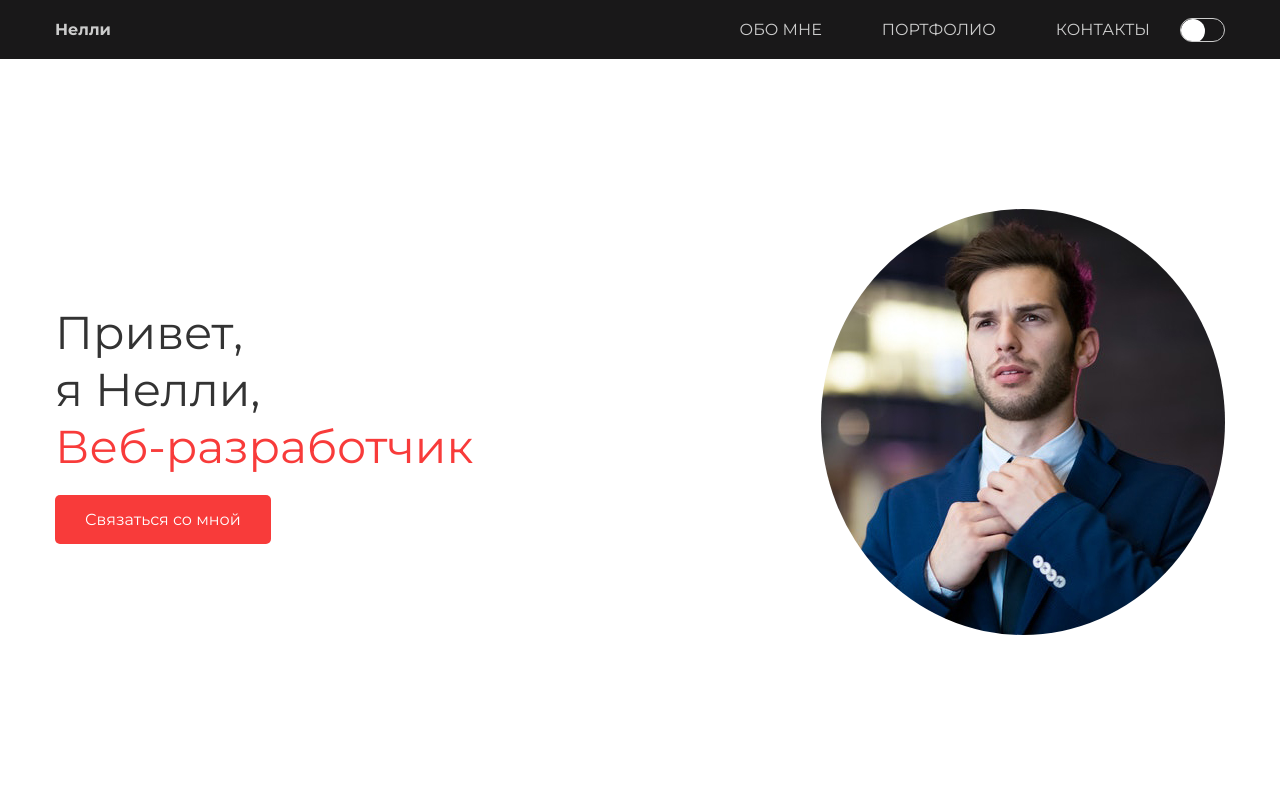
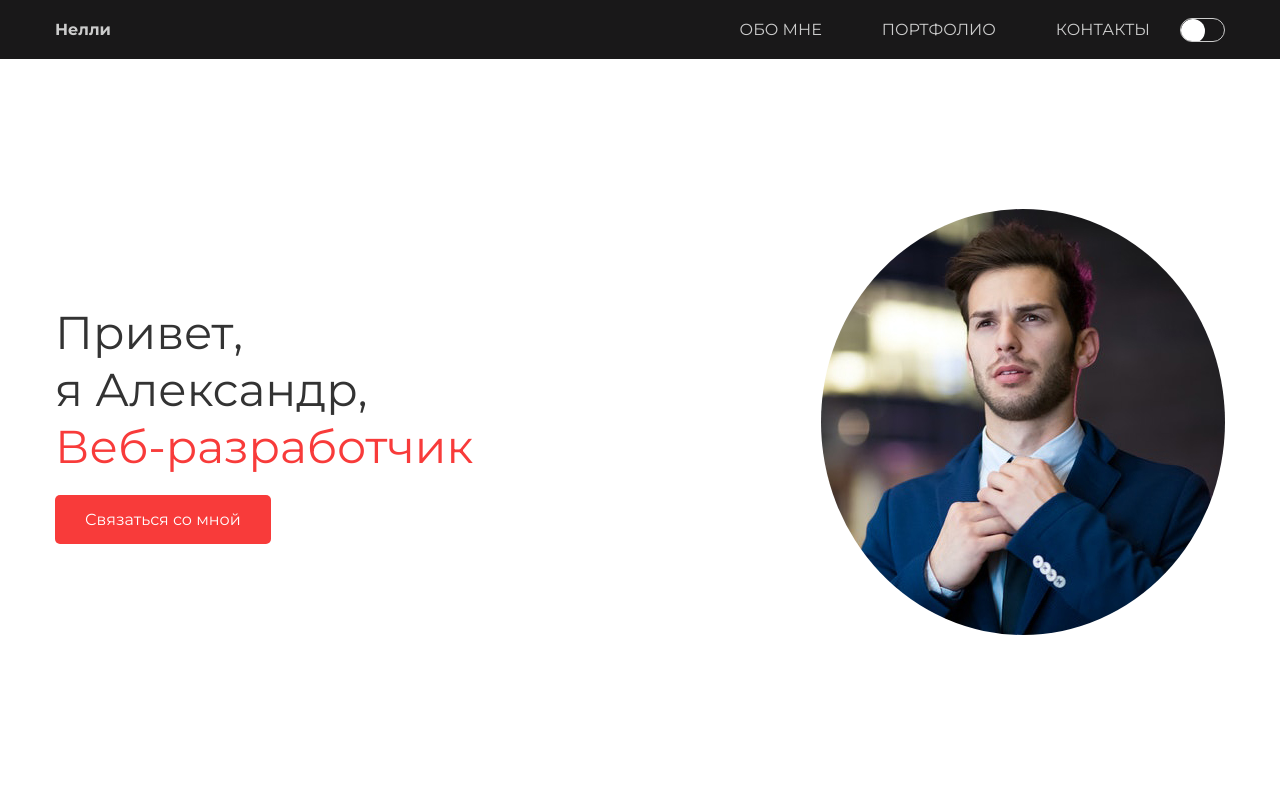
Before and after one commit to galimovanelli/portfilio, a plain HTML site: page index.html in a window 1280 px wide. Shown: the top 800 px of the page. Drawn offline with nearby package versions, Linux system fonts and the light colour scheme.

Commit message:
Сменя текста

```diff
--- a/index.html
+++ b/index.html
@@ -40,7 +40,7 @@
                 <div class="header_body_inner">
                     <div class="left">
                         <div class="title">
-                            Привет, <br> я Нелли, <br> <span> Веб-разработчик </span>
+                            Привет, <br> я Александр, <br> <span> Веб-разработчик </span>
                         </div>
                         <a href="#" class="btn">Связаться со мной</a>
                     </div>
```
